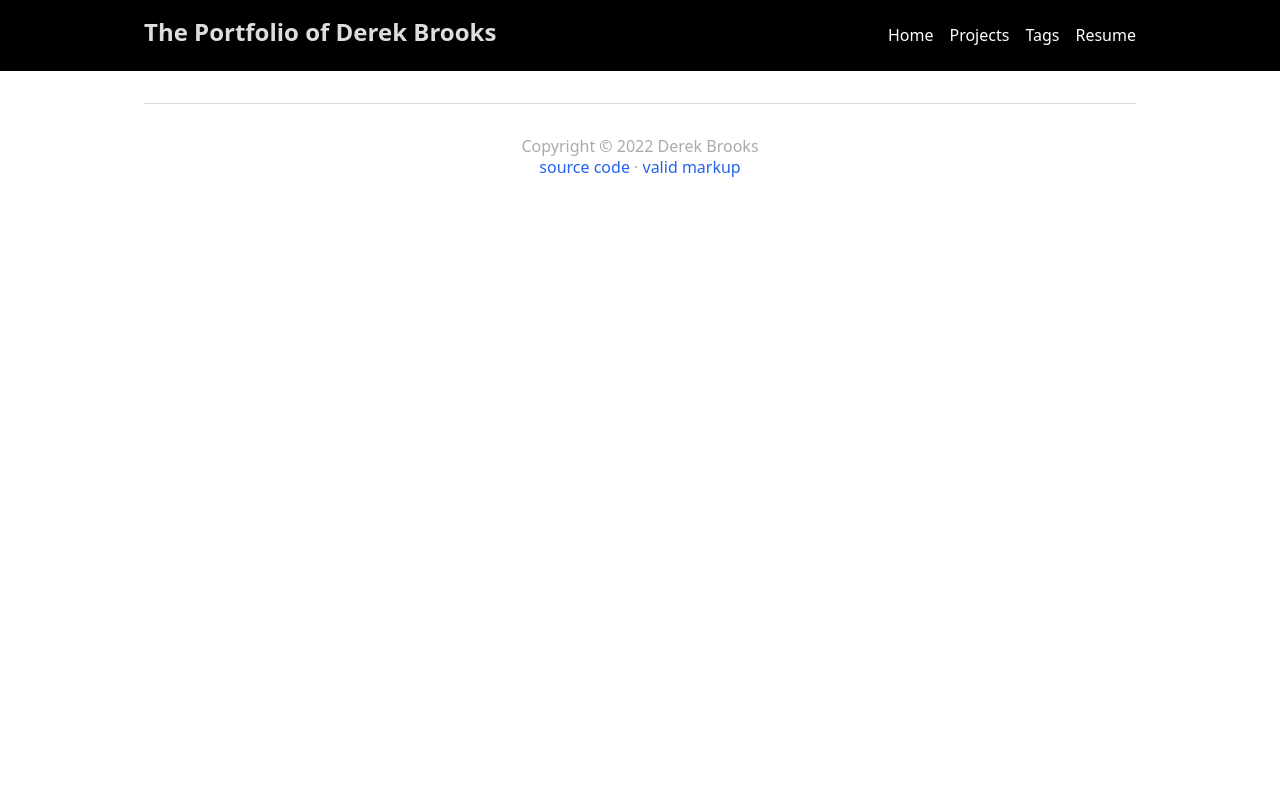
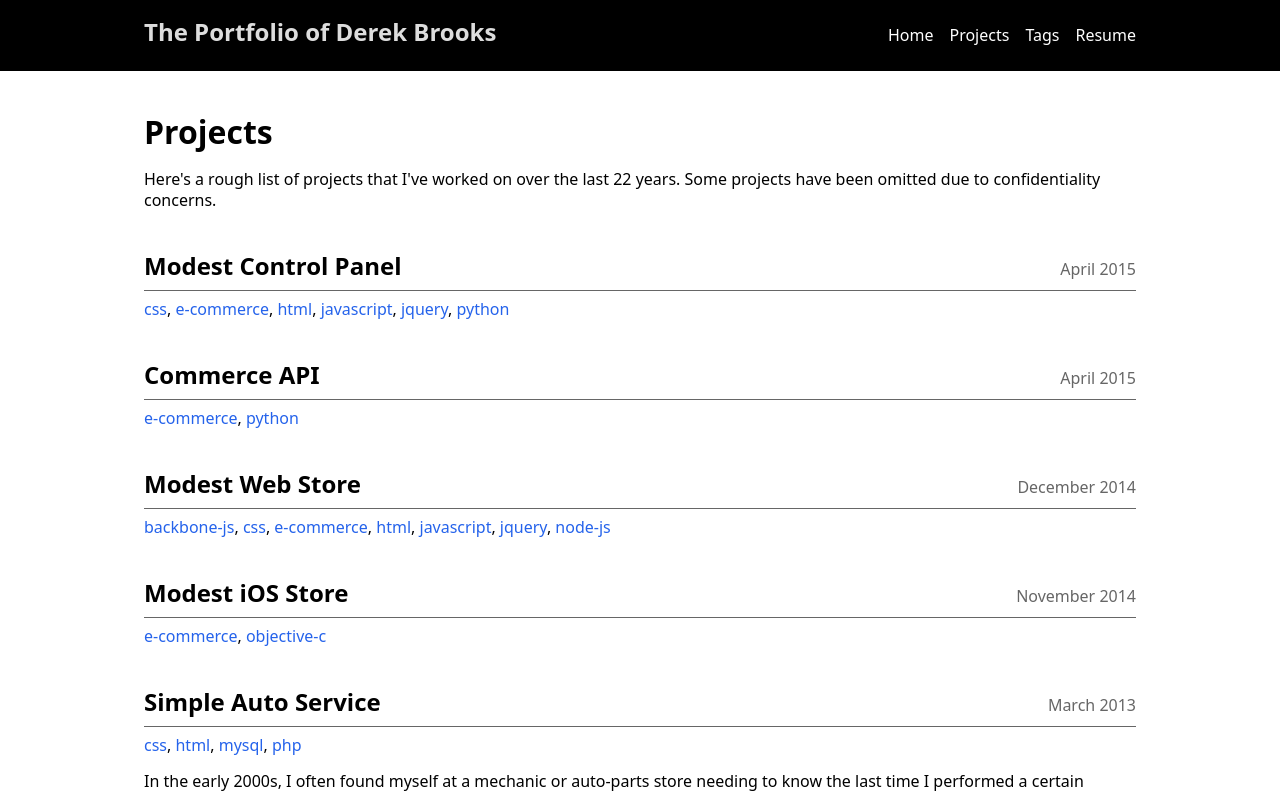
Before and after one commit to broox/nuxt-portfolio, a Nuxt app: page /projects in a window 1280 px wide. Shown: the top 794 px of the page. Built offline with nearby package versions, Linux system fonts and the light colour scheme.

Commit message:
Add individual Product page and error pages

```diff
--- a/app.vue
+++ b/app.vue
@@ -20,4 +20,34 @@ a {
   color: rgb(37 99 235);
   text-decoration: none;
 }
+
+header.title {
+  margin: 2.5rem 0;
+}
+
+header.title h1 {
+  color: #000;
+  font-size: 2em;
+  font-weight: 700;
+  margin: 0.5em 0;
+}
+
+header.title h2 {
+  color: #222;
+  font-size: 1.5em;
+  font-weight: 600;
+  margin: 0.5em 0;
+}
+
+header.title h3 {
+  color: #444;
+  font-size: 1.25em;
+  font-weight: 500;
+  margin: 0.5em 0;
+}
+
+header.title p {
+  margin: 1em 0;
+}
+
 </style>
--- /dev/null
+++ b/error.vue
@@ -0,0 +1,22 @@
+<template>
+  <div>
+    <h1 v-if="error.statusMessage">{{error.message}}</h1>
+    <h1 v-else>An error occurred</h1>
+    <a href="/" @click="handleError">Back to Portfolio</a>
+  </div>
+</template>
+
+<script setup>
+const props = defineProps({
+  error: Object
+})
+
+const handleError = () => clearError({ redirect: '/' })
+</script>
+
+<style scoped>
+div {
+  margin: 4rem auto;
+  text-align: center;
+}
+</style>
--- /dev/null
+++ b/pages/404.vue
@@ -0,0 +1,7 @@
+<template>
+  <header class="title">
+    <h1>Page not found</h1>
+    <p>Whoops, you've stumbled upon a link that doesn't exist... 😬</p>
+    <p>Why don't you check out my <NuxtLink to="/">featured projects</NuxtLink>?</p>
+  </header>
+</template>
--- a/pages/index.vue
+++ b/pages/index.vue
@@ -1,5 +1,6 @@
 <template>
-  <header>
+  <div>
+    <header class="title">
       <h1>Hi, I'm Derek</h1>
       <h2>Professional tech lead, software engineer, and technologist.</h2>
       <h3>Amateur carpenter, photographer, and pizza maker.</h3>
@@ -7,7 +8,8 @@
       <!-- <p>You can also check out my <NuxtLink to="/projects">full portfolio</NuxtLink>, <NuxtLink to="/resume">resume</NuxtLink>, or <NuxtLink to="/tags">some technologies</NuxtLink> that I've worked with.</p> -->
     </header>
     <div>
-    <Project v-for="project in store.featuredProjects" :project="project" v-bind:key="project.slug" />
+      <Project v-for="project in featuredProjects" :project="project" v-bind:key="project.slug" />
+    </div>
   </div>
 </template>
 
@@ -17,39 +19,7 @@ import { useStore } from '~/store'
 export default {
   setup() {
     const store = useStore()
-    return { store }
+    return { featuredProjects: store.featuredProjects }
   },
 }
 </script>
-
-<style scoped>
-header {
-  margin: 2.5rem 0;
-}
-
-h1 {
-  color: #000;
-  font-size: 2em;
-  font-weight: 700;
-  margin: 0.5em 0;
-}
-
-h2 {
-  color: #222;
-  font-size: 1.5em;
-  font-weight: 600;
-  margin: 0.5em 0;
-}
-
-h3 {
-  color: #444;
-  font-size: 1.25em;
-  font-weight: 500;
-  margin: 0.5em 0;
-}
-
-p {
-  margin: 1em 0;
-}
-
-</style>
--- /dev/null
+++ b/pages/projects/[slug].vue
@@ -0,0 +1,25 @@
+<template>
+  <div>
+    <Project :project="project" v-bind:key="project.slug" />
+  </div>
+</template>
+
+<script>
+import { useStore } from '~/store'
+
+export default {
+  setup() {
+    const store = useStore()
+    return { getProject: store.getProject }
+  },
+  computed: {
+    project() {
+      const project = this.getProject(this.$route.params.slug)
+      if (!project) {
+        throw createError({ statusCode: 404, statusMessage: 'Project not found' })
+      }
+      return project
+    }
+  }
+}
+</script>
--- /dev/null
+++ b/pages/projects/index.vue
@@ -0,0 +1,33 @@
+<template>
+  <div>
+    <header class="title">
+      <h1>Projects</h1>
+      <p>Here's a rough list of projects that I've worked on over the last {{years}} years. Some projects have been omitted due to confidentiality concerns.</p>
+    </header>
+    <div>
+      <Project v-for="project in projects" :project="project" v-bind:key="project.slug" />
+    </div>
+  </div>
+</template>
+
+<script>
+import { useStore } from '~/store'
+
+export default {
+  setup() {
+    const store = useStore()
+    return { projects: store.projects }
+  },
+  computed: {
+    years() {
+      const currentYear = new Date().getFullYear();
+      const oldestProjectYear = this.projects.reduce(function(previous, current) {
+        const previousProjectYear = new Date(previous.updatedAt).getUTCFullYear()
+        const currentProjectYear = new Date(current.updatedAt).getUTCFullYear()
+        return previousProjectYear < currentProjectYear ? previousProjectYear : currentProjectYear;
+      });
+      return currentYear - oldestProjectYear
+    }
+  }
+}
+</script>
--- a/store/index.js
+++ b/store/index.js
@@ -11,8 +11,10 @@ export const useStore = defineStore('main', {
   }),
   getters: {
     featuredProjects: (state) => {
-      console.log(state)
       return state.projects.filter(project => project.featured)
-    }
+    },
+    getProject: (state) => {
+      return (slug) => state.projects.find((project) => project.slug === slug)
+    },
   }
 })
```
Also changed, not shown: static/projects.json, 1 other file (tests, documents, lock files or other folders). Lines whose indentation alone changed are shown as unchanged.
